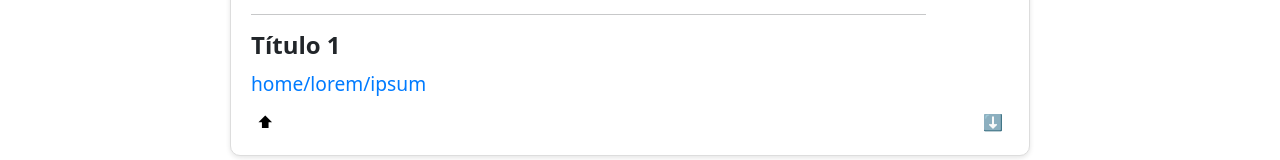
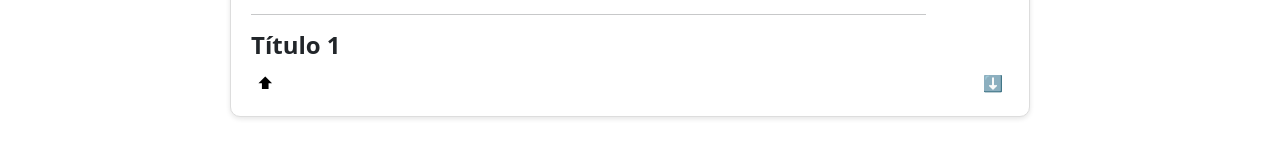
Before and after one commit to debatedor/debatedor-frontend, a React (Create React App) app: page /post/1 in a window 1280 px wide. Shown: the part 219-379 px from the top of the page. Built offline with nearby package versions, Linux system fonts and the light colour scheme; no server answers.

Commit message:
feat: get-posts implementado

```diff
--- a/src/components/Feed.js
+++ b/src/components/Feed.js
@@ -24,6 +24,9 @@ export default function Feed() {
             question: values.question
         }, config).then((response) => {
             console.log(response.data.errors);
+            if(response.data.status.error) {
+
+            }
         });
     };
 
@@ -72,7 +75,7 @@ export default function Feed() {
                     <div>
                         <div>
                             <h3>Link notícia</h3>
-                            <input type="text" className="inputUser" id="linkNoticia" name="linkNoticia" onChange={handleChange} />
+                            <input type="text" className="inputUser" id="source" name="source" onChange={handleChange} />
                         </div>
                         <div>
                             <h3>Descrição</h3>
--- a/src/components/PostCard.js
+++ b/src/components/PostCard.js
@@ -35,8 +35,9 @@ export default function PostCard({ post, handleEdit, handleDelete, handleVote, u
         </div>
         <hr className={styles.divider} />
         <h3 className={styles.postTitle}>{post.title}</h3>
-        <a href={post.source} className={styles.postLink} onClick={(e) => e.stopPropagation()}>{post.link}</a>
+        <a href={post.source} className={styles.postLink} onClick={(e) => e.stopPropagation()}>{post.source}</a>
         <p className={styles.postContent}>{post.description}</p>
+        <h1 className={styles.postContent}>{post.question}</h1>
         <div className={styles.postFooter}>
           <div className={styles.postVotes}>
             <button className={styles.upvoteButton} onClick={(e) => { e.stopPropagation(); handleVote('upvote'); }}>⬆</button>
```
